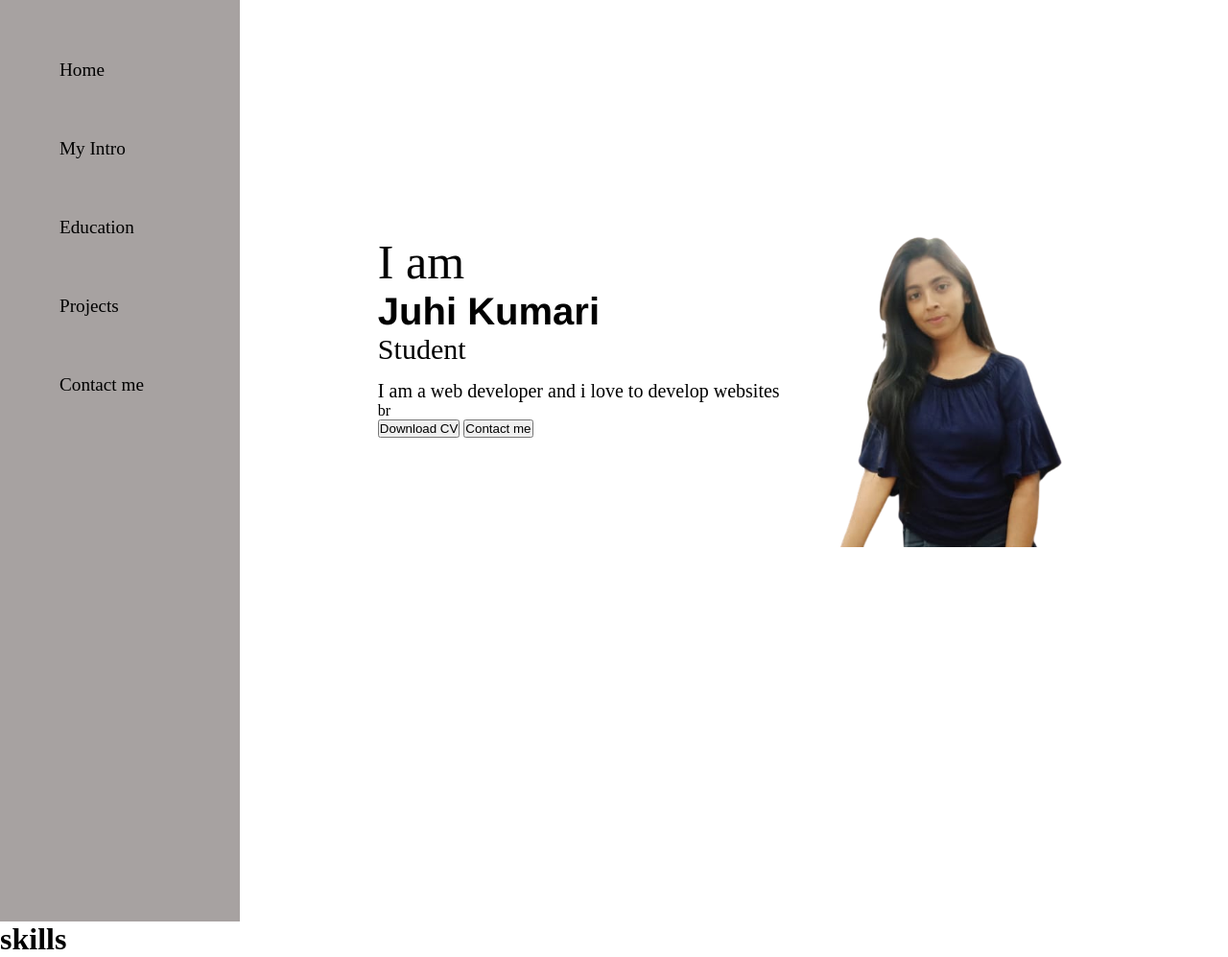
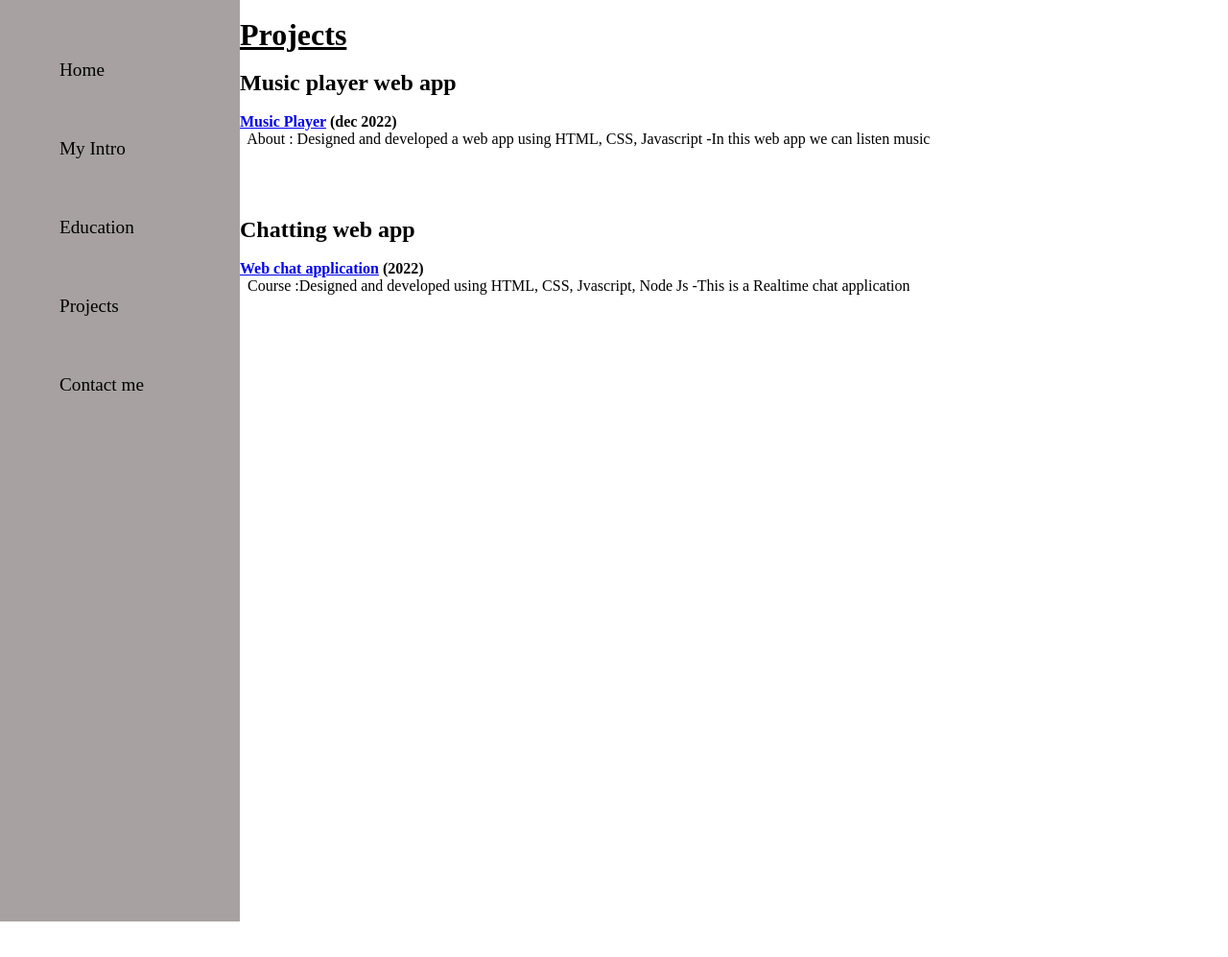
Before and after one commit to ClassyJuhi/Portfolio-website, a plain HTML site: page projects.html in a window 1280 px wide. Shown: the whole page at 96% size. After the commit the page ends 960 px from the top, so only its background shows below. Drawn offline with Linux system fonts and the light colour scheme.

Commit message:
Portfolio

```diff
--- a/projects.html
+++ b/projects.html
@@ -19,26 +19,44 @@
     <li><a href="/projects.html">Projects </a></li>
     <li><a href="/contact.html">Contact me </a></li>
 </ul>
-        </nav>
-    </div>
-    <div class="main">
-       <div class="infocontainer">
-        <div class="devinfo">
-           <div class="hello">I am </div>
-           <div class="name">Juhi Kumari</div>
-           <div class="about">Student</div>
-           <div class="moreabout">I am a web developer and i love to develop websites </div>
-           br
-           <div class="buttons">
-            <button>Download CV</button>
-            <button>Contact me</button>
-           </div>
-        </div>
-          <div class="devpic"><img src="Juhi.png-removebg-preview.png" alt="Juhi kumari"> </div>
-       </div>
-    </div>
+</nav>
 </div>
-<div class="educontainer">
-<h1>skills</h1></div>
+<div class="main">
+<div class="projeactcontainer">
+&nbsp;
+&nbsp;
+ <h1><strong></strong><u>Projects</u></strong></h1>
+   &nbsp;
+   &nbsp;
+<div class="projectitem">
+    <H2> Music player web app</H2>
+    &nbsp;
+    <H4> <a href="https://github.com/ClassyJuhi/MusicPlayer" target="_blank">Music Player</a>  (dec 2022)</H4>
+&nbsp;
+    <P1>About : Designed and developed a web app using HTML, CSS, Javascript
+        -In this web app we can listen music</P>
+
+   &nbsp;
+   &nbsp;
+   <br>
+   <br>
+   <br>
+   <br>
+
+    <H2> Chatting web app </H2>
+    &nbsp;
+    <h4> <a href="https://mdu.ac.in/" target="_blank">Web chat application</a> (2022)</h4>
+    &nbsp;
+    <P1> Course :Designed and developed using HTML, CSS, Jvascript, Node Js
+        -This is a Realtime chat application</P>
+&nbsp;
+&nbsp;
+
+
+
+</div>
+
+</div>
+</div>
 </body>
 </html>
```
Also changed, not shown: home.html (+1 -1 lines), index.HTML (+1 -1 lines), intro.html (+1 -1 lines), Juhi.png-removebg-preview.png (deleted), Juhi.png.jpeg (deleted), juhiphoto.png (added).
